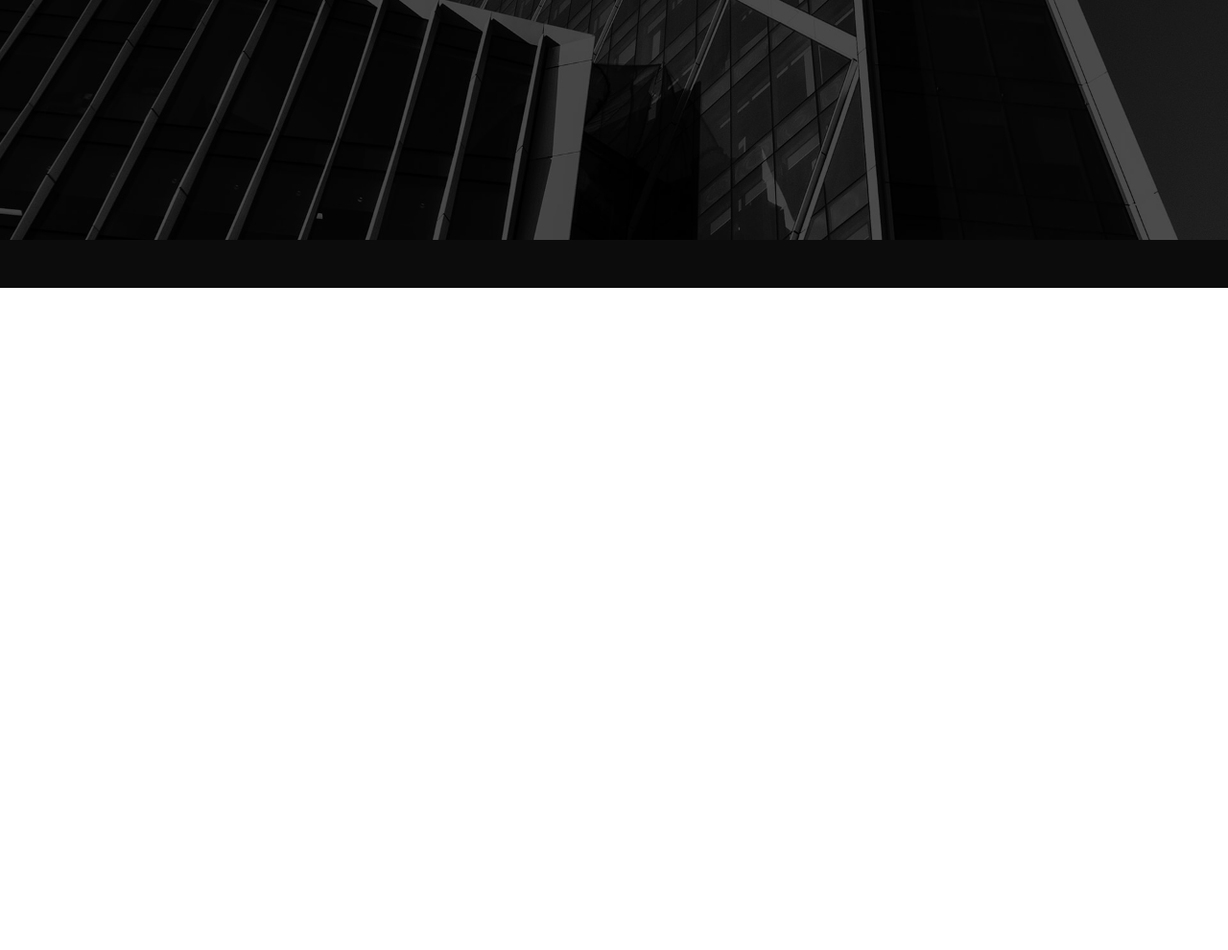
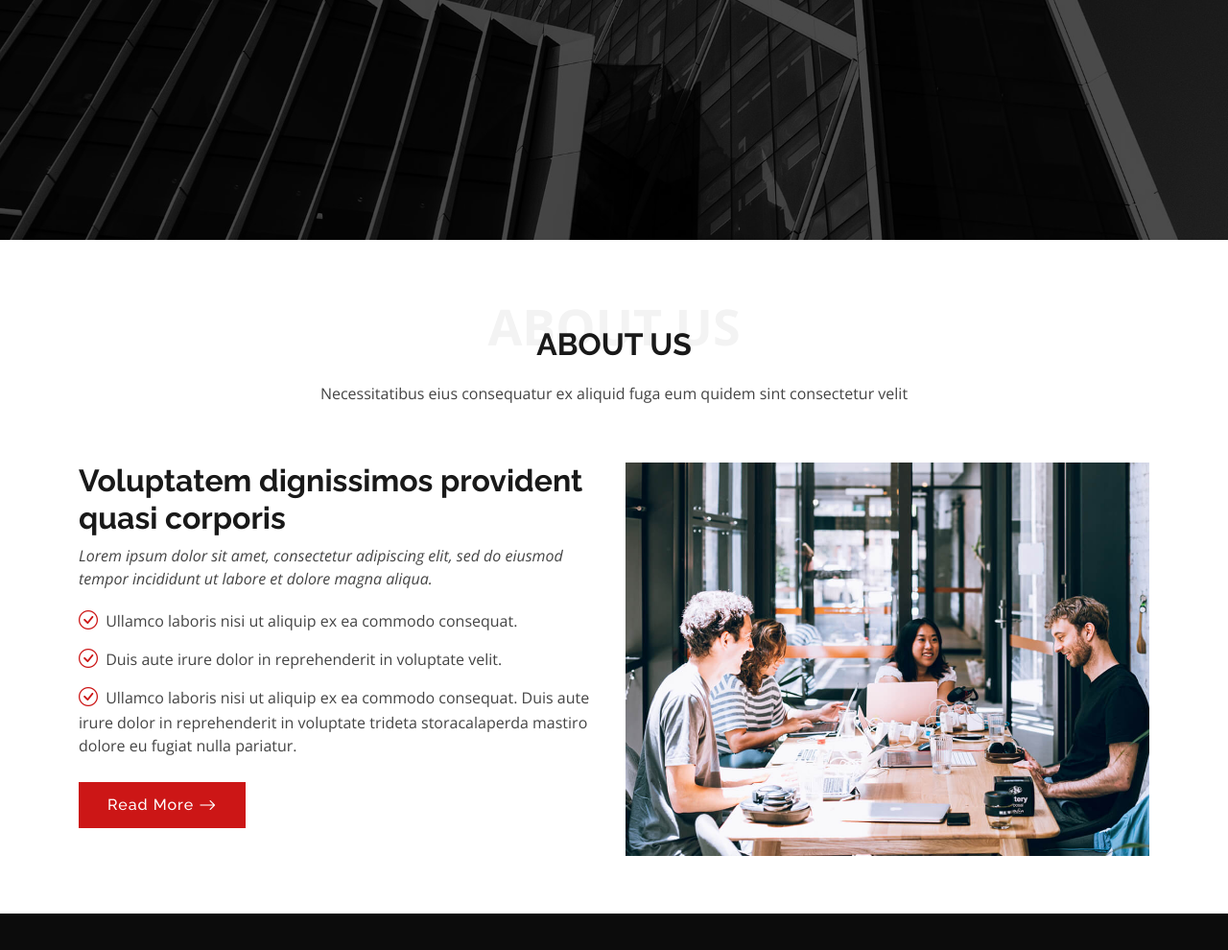
Before and after one commit to Beza-16/TBBBS, a plain HTML site: page index.html in a window 1280 px wide. Shown: the part 550-1540 px from the top of the page at 96% size. Before the commit the page ends 850 px from the top, so only its background shows below. Drawn offline with nearby package versions, Linux system fonts and the light colour scheme.

Commit message:
commit betels commit

```diff
--- a/index.html
+++ b/index.html
@@ -150,6 +150,42 @@
 
 
     <!-- About Section -->
+    <section id="about" class="about section">
+
+      <!-- Section Title -->
+      <div class="container section-title" data-aos="fade-up">
+        <span class="">About Us<br></span>
+        <h2 class="">About Us<br></h2>
+        <p>Necessitatibus eius consequatur ex aliquid fuga eum quidem sint consectetur velit</p>
+      </div><!-- End Section Title -->
+
+      <div class="container">
+
+        <div class="row gy-4">
+
+          <div class="col-lg-6 order-1 order-lg-2" data-aos="fade-up" data-aos-delay="100">
+            <img src="assets/img/about.jpg" class="img-fluid" alt="">
+          </div>
+
+          <div class="col-lg-6 order-2 order-lg-1 content" data-aos="fade-up" data-aos-delay="200">
+            <h3>Voluptatem dignissimos provident quasi corporis</h3>
+            <p class="fst-italic">
+              Lorem ipsum dolor sit amet, consectetur adipiscing elit, sed do eiusmod tempor incididunt ut labore et dolore
+              magna aliqua.
+            </p>
+            <ul>
+              <li><i class="bi bi-check-circle"></i> <span>Ullamco laboris nisi ut aliquip ex ea commodo consequat.</span></li>
+              <li><i class="bi bi-check-circle"></i> <span>Duis aute irure dolor in reprehenderit in voluptate velit.</span></li>
+              <li><i class="bi bi-check-circle"></i> <span>Ullamco laboris nisi ut aliquip ex ea commodo consequat. Duis aute irure dolor in reprehenderit in voluptate trideta storacalaperda mastiro dolore eu fugiat nulla pariatur.</span></li>
+            </ul>
+            <a href="#" class="read-more"><span>Read More</span><i class="bi bi-arrow-right"></i></a>
+          </div>
+
+        </div>
+
+      </div>
+
+    </section>
     <!-- /About Section -->
 
 
@@ -205,6 +241,7 @@
   <!-- Main JS File -->
   <script src="assets/js/main.js"></script>
 
+
 </body>
 
 </html>
```
